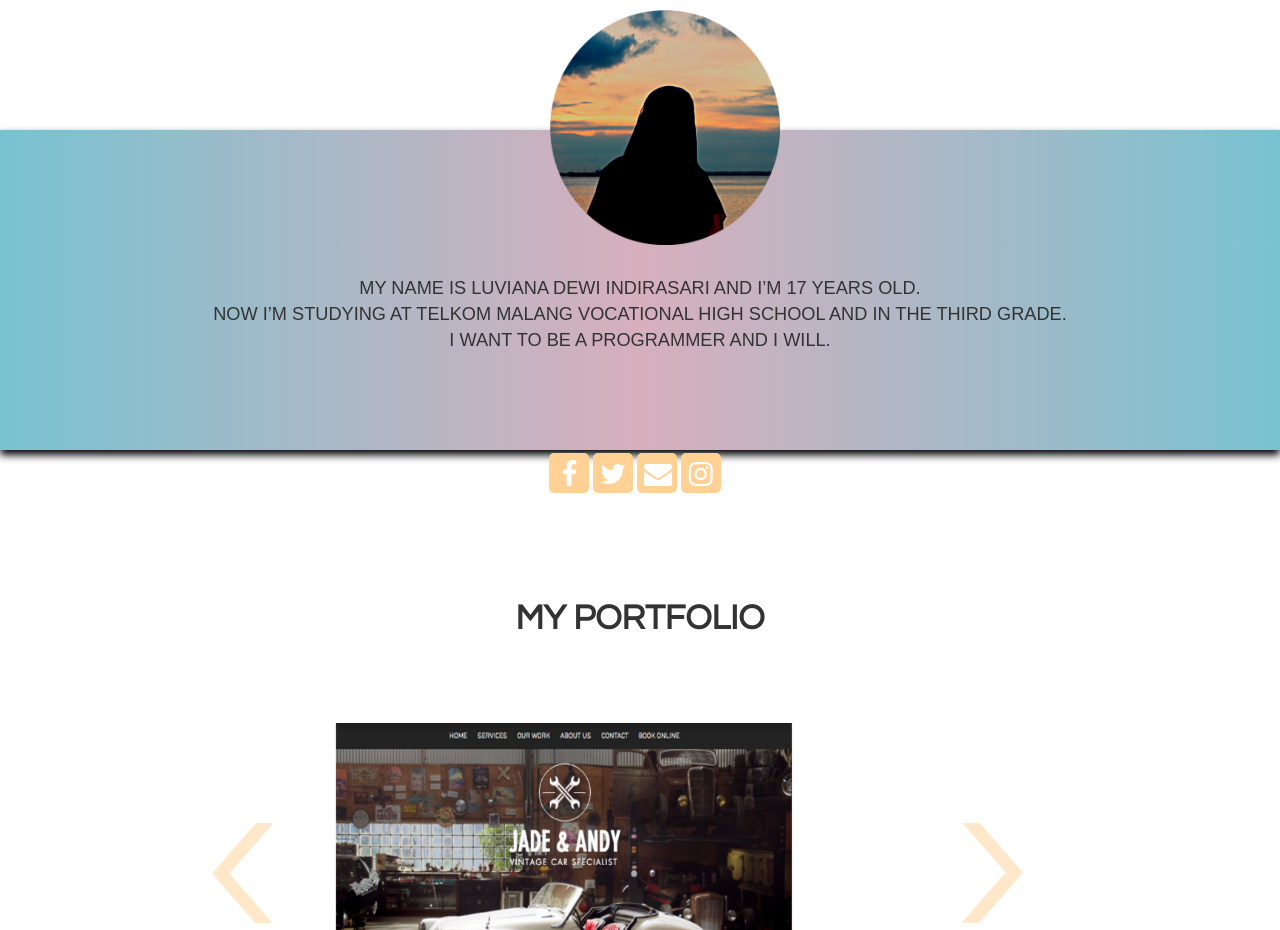
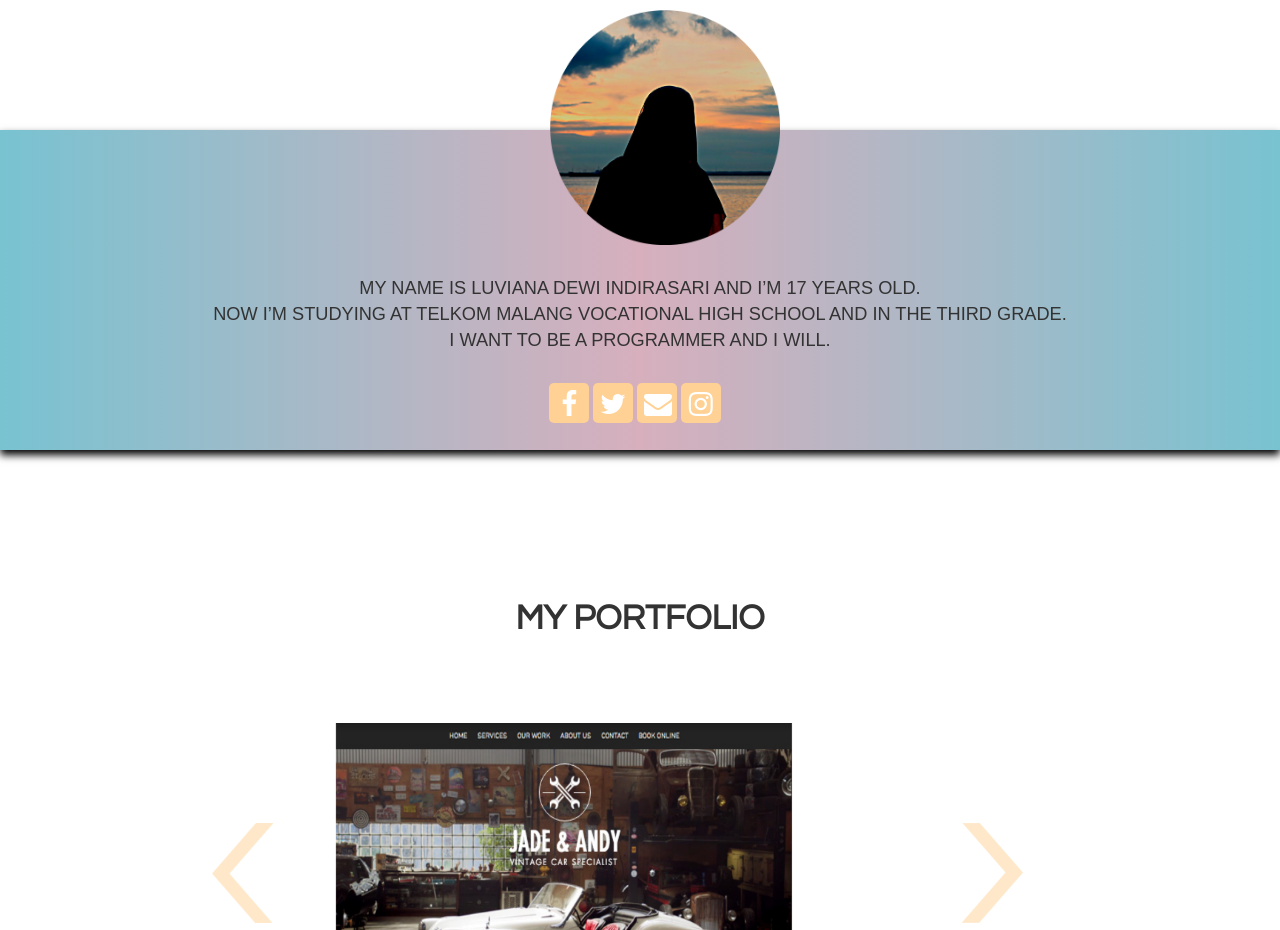
Before and after one commit to Luviana/bootstrap_portofolio, a plain HTML site: page index.html in a window 1280 px wide. Shown: the part 1280-2210 px from the top of the page. Drawn offline with nearby package versions, Linux system fonts and the light colour scheme.

Commit message:
Bootstrap Portofolio Revisi

```diff
--- a/style.css
+++ b/style.css
@@ -104,14 +104,13 @@
 }
 
 .box {
-	background: #6ABCCC;
-	background: linear-gradient(to right, rgba(106, 188, 204, 0.9), #d7afbd, rgba(106, 188, 204, 0.9));
-	height: 320px;
-	width: 100%;
-	position: relative;
-	top: 80px;
-	z-index:-3;
-	box-shadow: 0px 5px 8px #000000;
+	background: #6ABCCC ;
+    background: linear-gradient(to right, rgba(106, 188, 204, 0.9), #d7afbd , rgba(106, 188, 204, 0.9));
+    height: 320px;
+    width: 100%;
+    position: relative;
+    top: 80px;
+    box-shadow: 0px 5px 8px #000000 ;
 }
 
 .img_about {
@@ -132,6 +131,7 @@
 }
 
 .social-media-icons ul {
+    top: -70px;
     list-style: none;
     padding: 0;
     text-align: center;
```
Also changed, not shown: index.html (+1 -0 lines).
